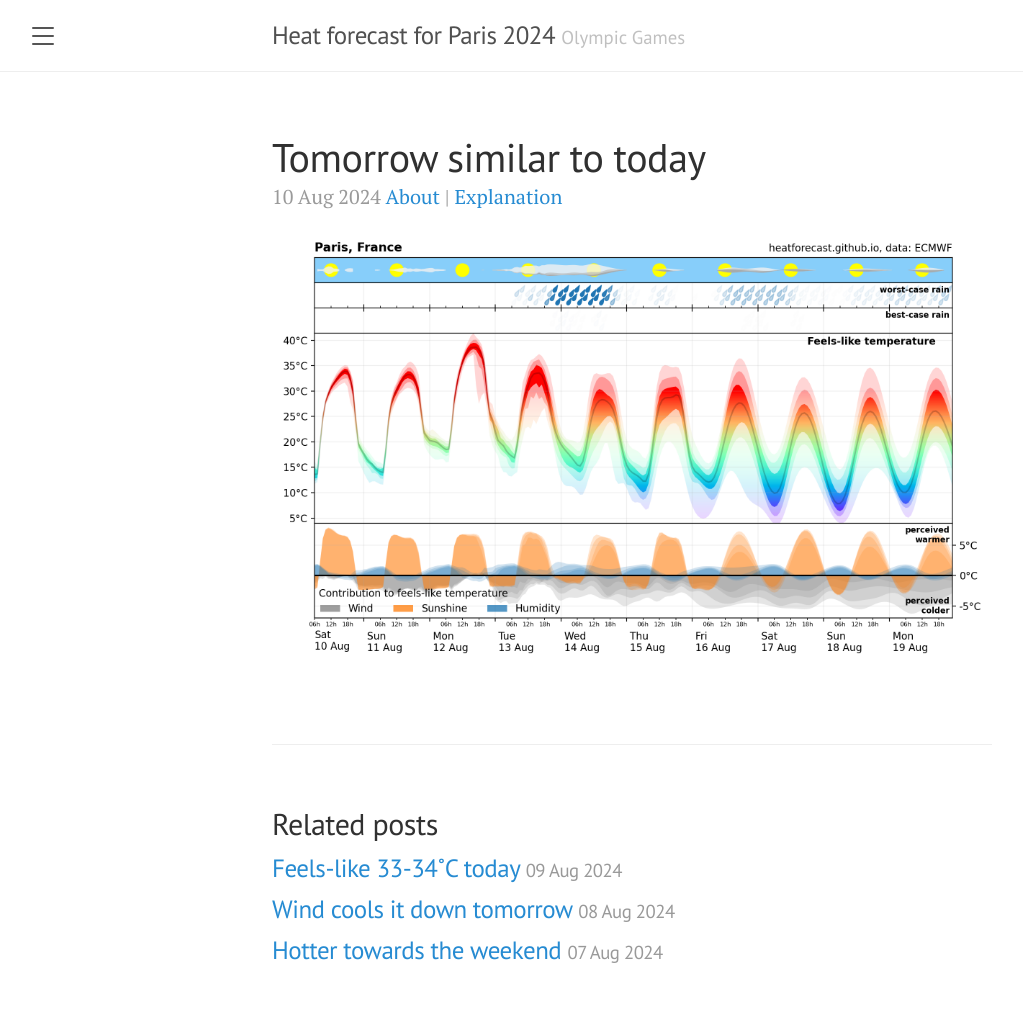
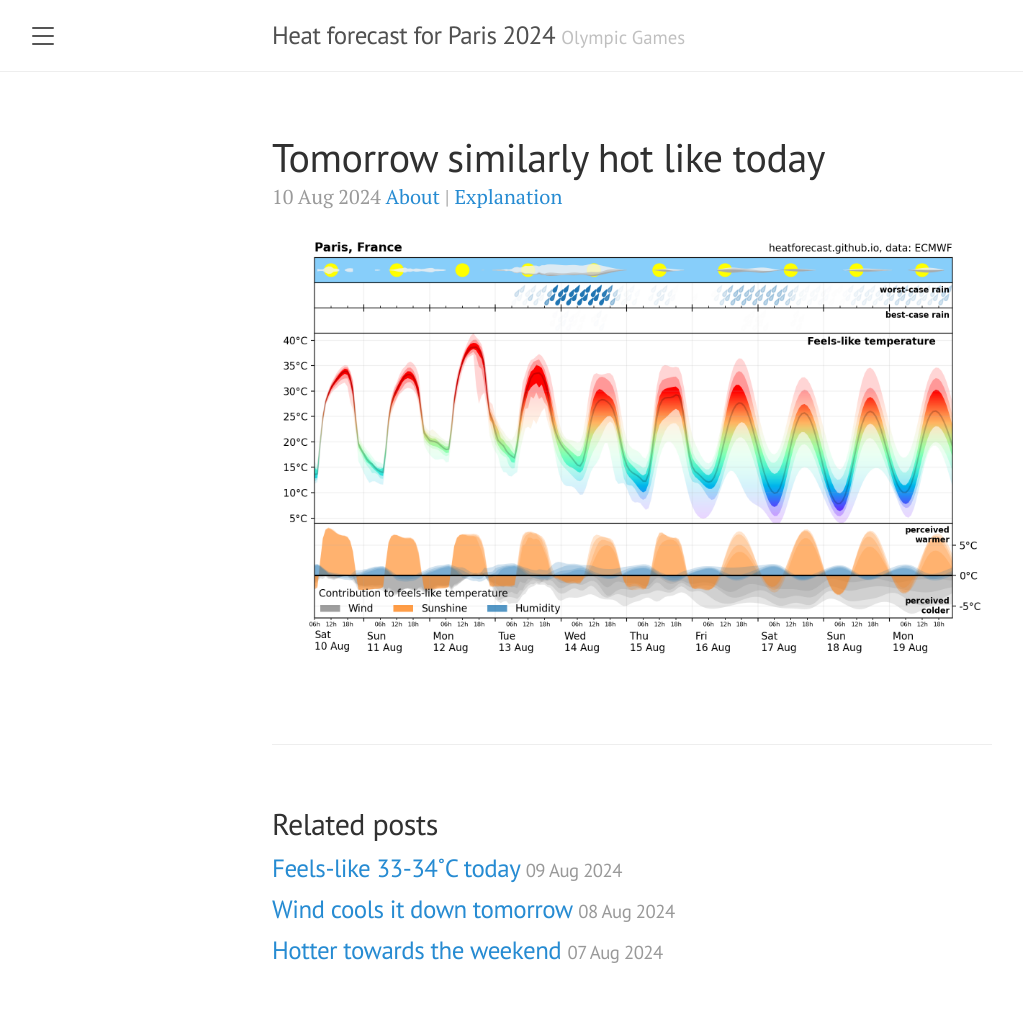
Before and after one commit to heatforecast/heatforecast.github.io, a Jekyll site: the page built from _posts/2024-08-10-post.md, in a window 1280 px wide. Shown: the whole page, without its empty margins (8-1031 px from the left). Built offline with Jekyll 4.4.1, drawn with Linux system fonts in a browser that asks for light colours.

Commit message:
rephrased 10 aug

```diff
--- a/_posts/2024-08-10-post.md
+++ b/_posts/2024-08-10-post.md
@@ -1,6 +1,6 @@
 ---
 layout: post
-title: Tomorrow similar to today
+title: Tomorrow similarly hot like today
 ---
 
 ![Heatforecast meteogram Paris 10 Aug 2024](https://heatforecast.github.io/images/paris_2024081000.png)
```
